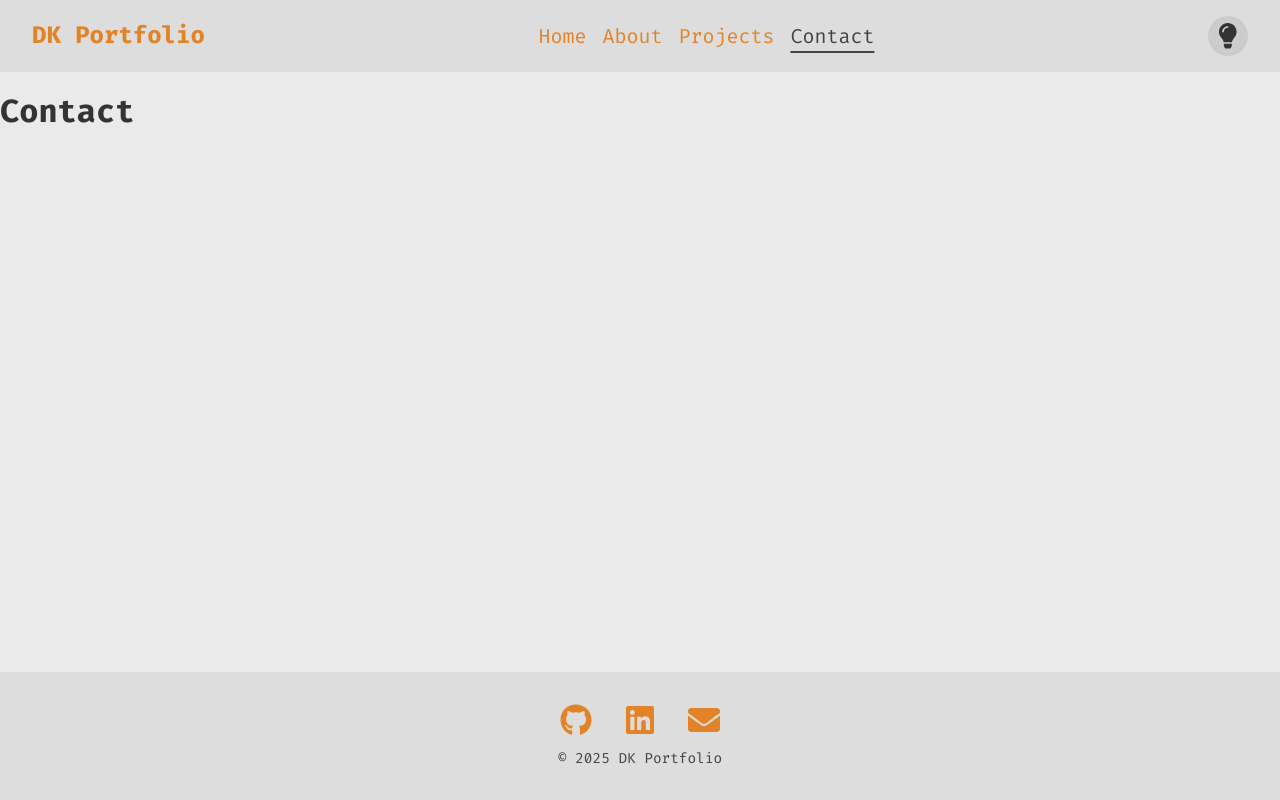
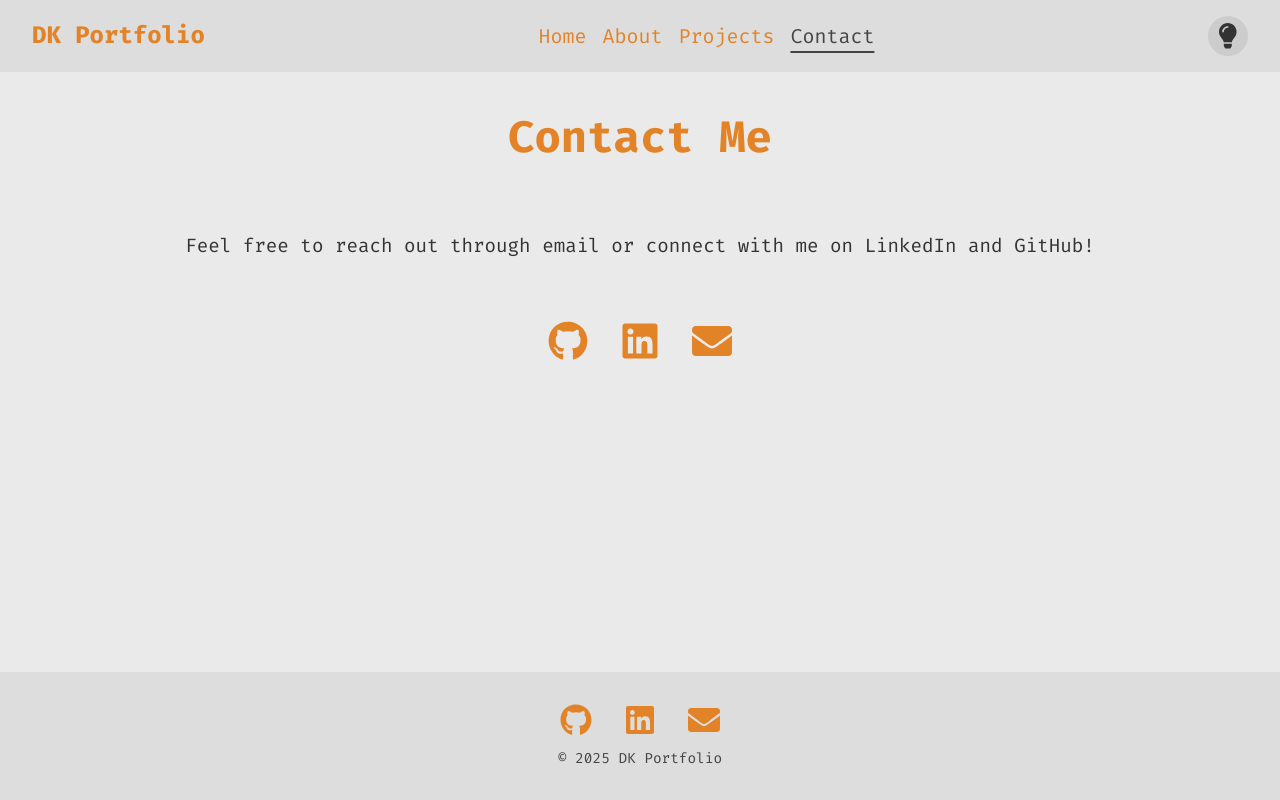
Before and after one commit to Dor-Ka/frontend-react-portfolio, a React (Create React App) app: page /#/contact in a window 1280 px wide. Built offline with nearby package versions, Linux system fonts and the light colour scheme.

Commit message:
feat(contact): create Contact page with title, CTA and social media links

```diff
--- a/src/pages/Contact/Contact.jsx
+++ b/src/pages/Contact/Contact.jsx
@@ -1,4 +1,9 @@
 import { usePageMeta } from "../../hooks/usePageMeta";
+
+import { ContactWrapper, CTA, SocialLinks, SocialLink } from "./Contact.styles";
+import { TitleWrapper, TitleH1 } from "../Title";
+import { FaGithub, FaLinkedin, FaEnvelope } from "react-icons/fa";
+
 
 function Contact() {
   usePageMeta(
@@ -7,10 +12,25 @@ function Contact() {
   );
 
   return (
-    <div>
-      <h1>Contact</h1>
-
-    </div>
+    <>
+      <TitleWrapper>
+        <TitleH1>Contact Me</TitleH1>
+      </TitleWrapper>
+      <ContactWrapper>
+        <CTA>Feel free to reach out through email or connect with me on LinkedIn and GitHub!</CTA>
+        <SocialLinks>
+          <SocialLink href="https://github.com/Dor-Ka" target="_blank" aria-label="GitHub profile">
+            <FaGithub />
+          </SocialLink>
+          <SocialLink href="https://www.linkedin.com/in/d-karpinska/" target="_blank" aria-label="LinkedIn profile">
+            <FaLinkedin />
+          </SocialLink>
+          <SocialLink href="mailto:dorotakarpinska.dev@gmail.com" aria-label="Send email to Dorota Karpinska">
+            <FaEnvelope />
+          </SocialLink>
+        </SocialLinks>
+      </ContactWrapper>
+    </>
   );
 }
 
--- /dev/null
+++ b/src/pages/Contact/Contact.styles.js
@@ -0,0 +1,33 @@
+import styled from "styled-components";
+
+export const ContactWrapper = styled.section`
+  display: flex;
+  flex-direction: column;
+  justify-content: center;
+  align-items: center;
+  padding: 0;
+  text-align: center;
+`;
+
+export const CTA = styled.p`
+  font-size: 1.2rem;
+  margin: 2rem;
+  color: ${({ theme }) => theme.text};
+`;
+
+export const SocialLinks = styled.div`
+  display: flex;
+  margin: 2rem;
+  gap: 2rem;
+  font-size: 2.5rem;
+`;
+
+export const SocialLink = styled.a`
+  color: ${({ theme }) => theme.primary};
+  transition: color 0.3s, transform 0.3s;
+
+  &:hover {
+    color: ${({ theme }) => theme.footerHover};
+    transform: scale(1.2);
+  }
+`;
--- a/src/pages/Title.js
+++ b/src/pages/Title.js
@@ -1,4 +1,9 @@
 import styled from "styled-components";
+
+export const TitleWrapper = styled.section`
+  padding: 2rem 1rem;
+  text-align: center;
+`;
 
 export const TitleH1 = styled.h1`
   text-align: center;
```
